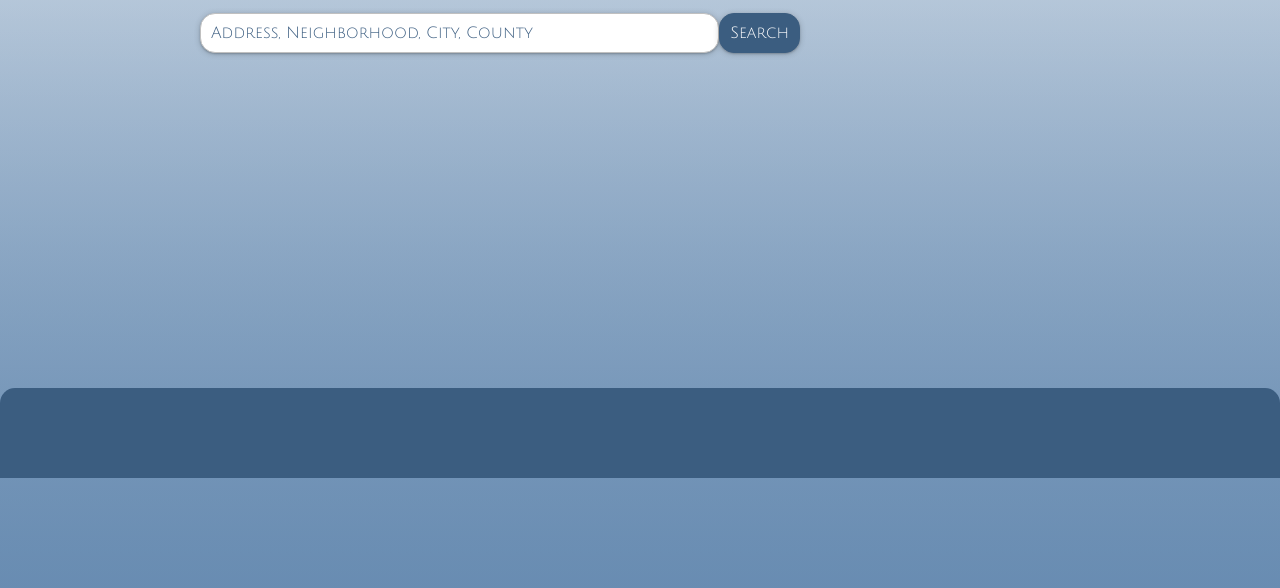
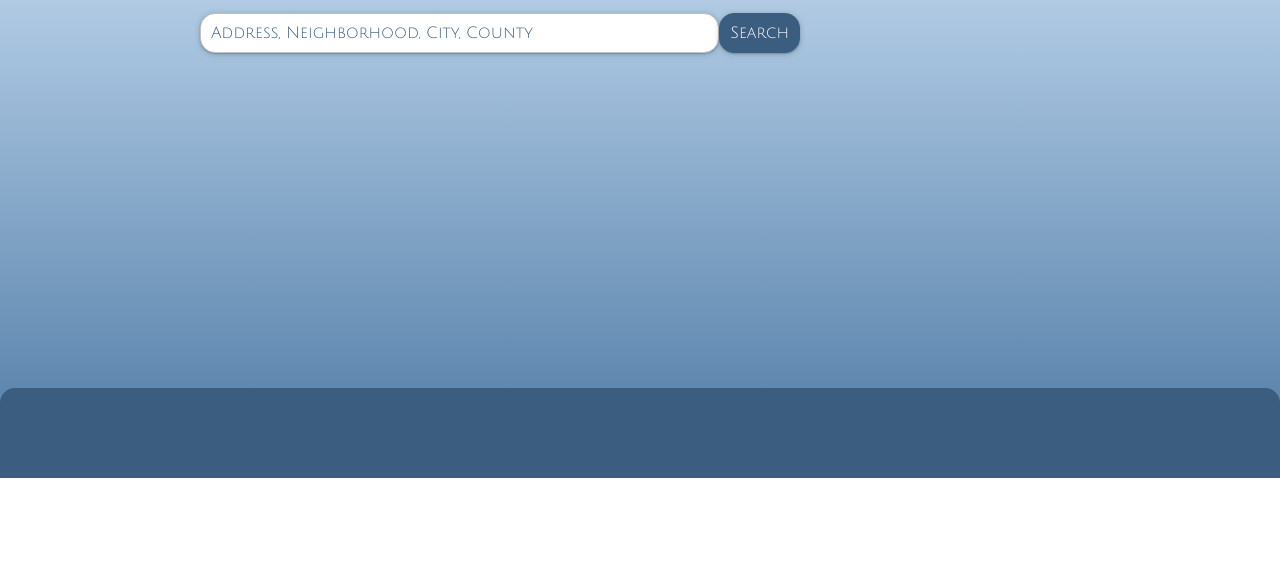
Before and after one commit to livingkurt/Livdin, a website: page public/html/index.html in a window 1280 px wide. Shown: the part 322-910 px from the top of the page. After the commit the page ends 800 px from the top, so only its background shows below. Drawn offline with nearby package versions, Linux system fonts and the light colour scheme; a web font is replaced by a local one.

Commit message:
Updated the background so it will look ok on safari and that it will stay still when scrolling down

```diff
--- a/public/css/style.css
+++ b/public/css/style.css
@@ -3,10 +3,11 @@
 }
 
 html, body {
-  height: 150vh;
+  height: 100vh;
   margin: 0px;
   /* background: linear-gradient(180deg, rgba(42,153,102,0) 29%, rgba(59,93,128,1) 100%); */
-  background: linear-gradient(180deg, rgba(42, 153, 102, 0) 0%, rgba(95, 133, 173, 1) 100%);
+  background: linear-gradient(0deg, rgba(92, 133, 173, 1) 9%, rgba(168, 196, 223, 1) 55%, rgba(255, 255, 255, 1) 100%);
+  background-attachment: fixed;
 }
 
 header {
```
